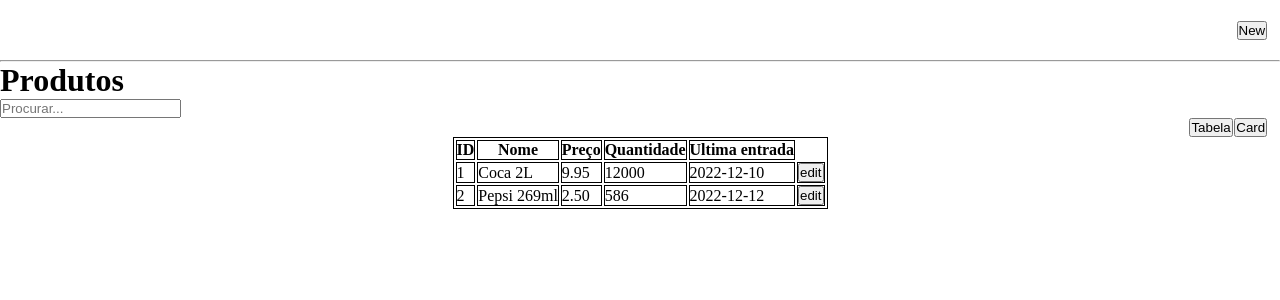
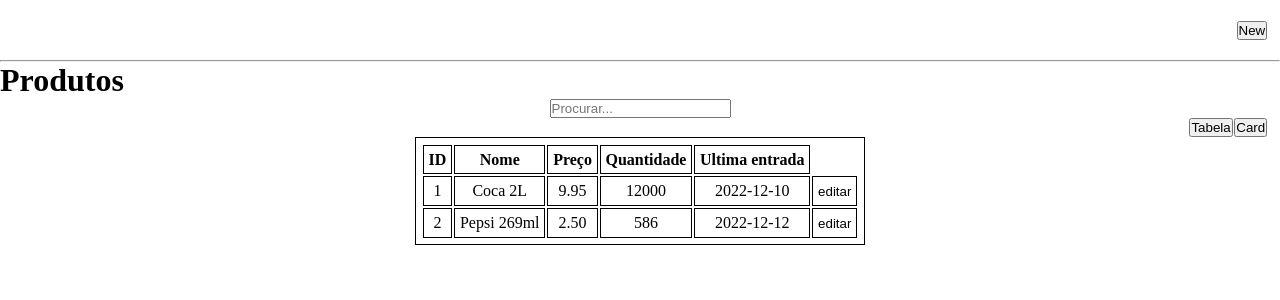
Before and after one commit to arthurcarlini/products, a React (Vite) app: page / in a window 1280 px wide. Shown: the top 300 px of the page. Built offline with nearby package versions, Linux system fonts and the light colour scheme; data requests are answered from the project's data file.

Commit message:
update style

```diff
--- a/src/components/AddProdModal/index.jsx
+++ b/src/components/AddProdModal/index.jsx
@@ -1,5 +1,5 @@
 import { useState, useEffect } from 'react'
-import './Modal.css'
+// import './Modal.css'
 
 import api from '../../api'
 
--- /dev/null
+++ b/src/components/EditProductModal/EditProductModal.css
@@ -0,0 +1,31 @@
+form {
+    display: flex;
+    flex-direction: column;
+}
+
+.formInput {
+    width: 125px;
+
+    /* border: none; */
+    /* background-color: transparent; */
+}
+
+.modal {
+    display: block;
+    position: fixed;
+    z-index: 1;
+    left: 0;
+    top: 0;
+    width: 100%;
+    height: 100%;
+    overflow: auto;
+    background-color: rgba(0, 0, 0, 0.4);
+}
+
+.modal .content {
+    background-color: #A6A6A6;
+    margin: 15% auto;
+    padding: 20px;
+    border-radius: 5px;
+    width: 50%;
+}
--- a/src/components/EditProductModal/index.jsx
+++ b/src/components/EditProductModal/index.jsx
@@ -1,7 +1,7 @@
 import { useState } from 'react'
 
+import './EditProductModal.css'
 import api from '../../api'
-
 
 const index = ({ setIsOpen, id, image, name, price, entryDate, amount }) => {
     const url = "http://localhost:3000/products"
@@ -62,7 +62,7 @@ const index = ({ setIsOpen, id, image, name, price, entryDate, amount }) => {
 
                         <label>
                             Imagem:
-                            <input
+                            <input className='formInput'
                                 name="productImage"
                                 type="url"
                                 value={productImage}
@@ -71,7 +71,7 @@ const index = ({ setIsOpen, id, image, name, price, entryDate, amount }) => {
 
                         <label>
                             Nome do produto:
-                            <input
+                            <input className='formInput'
                                 name="productName"
                                 type="text"
                                 value={productName}
@@ -80,7 +80,7 @@ const index = ({ setIsOpen, id, image, name, price, entryDate, amount }) => {
 
                         <label>
                             Preço:
-                            <input
+                            <input className='formInput'
                                 name="productPrice"
                                 type="number"
                                 value={productPrice}
@@ -89,7 +89,7 @@ const index = ({ setIsOpen, id, image, name, price, entryDate, amount }) => {
 
                         <label>
                             Data de entrada:
-                            <input
+                            <input className='formInput'
                                 name="productDate"
                                 type="date"
                                 value={productEntryDate}
@@ -98,7 +98,7 @@ const index = ({ setIsOpen, id, image, name, price, entryDate, amount }) => {
 
                         <label>
                             Quantidade:
-                            <input
+                            <input className='formInput'
                                 name="totalAmount"
                                 type="number"
                                 value={totalAmount}
--- a/src/components/ProductsCard/ProductCard.css
+++ b/src/components/ProductsCard/ProductCard.css
@@ -2,6 +2,7 @@
     display: flex;
     flex-direction: column;
     align-items: center;
+    justify-content: space-around;
 
     width: 200px;
     height: 300px;
@@ -9,8 +10,11 @@
     margin-left: 3px;
     margin-bottom: 3px;
 
+    border-style: solid;
     border-radius: 16px;
-    background-color: gray;
+    border-width: 1px;
+    border-color: #0D0D0D;
+    /* background-color: gray; */
 }
 
 #card img {
--- a/src/components/ProductsCard/index.jsx
+++ b/src/components/ProductsCard/index.jsx
@@ -14,7 +14,7 @@ const index = ({ id, image, name, price, totalAmount, entryDate }) => {
             <span>Nome: {name}</span>
             <span>Preço: {price}</span>
             <span>Quantidade: {totalAmount}</span>
-            <button onClick={() => setIsOpen(true)}>edit</button>
+            <button onClick={() => setIsOpen(true)}>editar</button>
             {isOpen && <EditProductModal
                 setIsOpen={setIsOpen}
                 id={id}
--- a/src/components/ProductsTable/ProductsTable.css
+++ b/src/components/ProductsTable/ProductsTable.css
@@ -1,3 +1,12 @@
-table, th, td {
-    border: 1px solid;
-  }
+table,
+th,
+td {
+  text-align: center;
+  border: 1px solid;
+  padding: .3rem;
+}
+
+.editButton {
+  border: none;
+  background-color: transparent;
+}
--- a/src/components/ProductsTableRow/index.jsx
+++ b/src/components/ProductsTableRow/index.jsx
@@ -6,7 +6,7 @@ const index = ({ id, name, price, totalAmount, entryDate, setIsOpen }) => {
             <td>{price}</td>
             <td>{totalAmount}</td>
             <td>{entryDate}</td>
-            <td><button onClick={() => setIsOpen(true)}>edit</button></td>
+            <td><button className="editButton" onClick={() => setIsOpen(true)}>editar</button></td>
         </tr>
     )
 }
--- /dev/null
+++ b/src/components/SearchProducts/Search.css
@@ -0,0 +1,4 @@
+.search {
+    display: flex;
+    justify-content: center;
+}
--- a/src/components/SearchProducts/index.jsx
+++ b/src/components/SearchProducts/index.jsx
@@ -1,3 +1,5 @@
+import './Search.css'
+
 const index = ({ searchProducts, setSearchedProduct }) => {
 
     function handleInput(e) {
@@ -5,7 +7,7 @@ const index = ({ searchProducts, setSearchedProduct }) => {
     }
 
     return (
-        <div>
+        <div className="search">
             <input
                 type="input"
                 placeholder='Procurar...'
```
